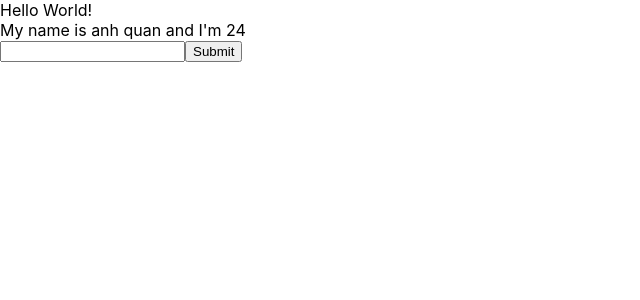
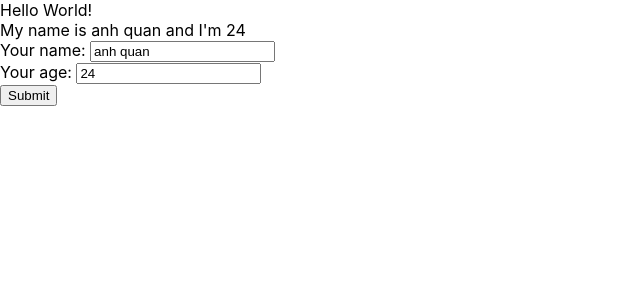
Before and after one commit to anhquan74-dev/learn-react-hoidanit, a React (Create React App) app: page / in a window 1280 px wide. Shown: the top 300 px of the page, without its empty margins (0-640 px from the left). Built offline with nearby package versions, Linux system fonts and the light colour scheme.

Commit message:
video 22

```diff
--- a/src/components/MyComponent.js
+++ b/src/components/MyComponent.js
@@ -1,52 +1,12 @@
 import React from "react";
+import UserInfor from "./UserInfor";
 
 class MyComponent extends React.Component {
-    state = {
-        name: "anh quan",
-        city: "Da Nang",
-        age: 24,
-    };
-
-    handleClick(e) {
-        // console.log(e, e.target)
-        console.log(e.target.innerText)
-        console.log("Random: " + Math.floor((Math.random() * 100) + 1))
-        //merge stage
-        this.setState({
-            // ...this.state,
-            name: 'ANH QUAN',
-            age: Math.floor((Math.random() * 100) + 1)
-        })
-    }
-
-    handleMouseOver(e) {
-        console.log(e.pageX)
-    }
-
-    handleOnChange(e) {
-        console.log(e.target.value)
-        this.setState({
-            name: e.target.value
-        })
-    }
-
-    handleSubmit(e) {
-        e.preventDefault();
-        console.log(this.state)
-    }
 
     render() {
-        return (<div>
-            My name is {this.state.name} and I'm {this.state.age}
-            <br />
-            <form onSubmit={(e) => this.handleSubmit(e)}>
-                <input
-                    type="text"
-                    onChange={(e) => this.handleOnChange(e)}
-                />
-                <button>Submit</button>
-            </form>
-        </div>);
+        return (
+            <UserInfor />
+        );
     }
 }
 
--- /dev/null
+++ b/src/components/UserInfor.js
@@ -0,0 +1,61 @@
+import React from "react";
+
+class UserInfor extends React.Component {
+    state = {
+        name: "anh quan",
+        city: "Da Nang",
+        age: 24,
+    };
+
+    handleOnChangeInput(e) {
+        console.log(e.target.value)
+        this.setState({
+            name: e.target.value
+        })
+    }
+
+    handleOnChangeAge(e) {
+        console.log(e.target.value)
+        this.setState({
+            age: e.target.value
+        })
+    }
+
+    handleSubmit(e) {
+        e.preventDefault();
+        console.log(this.state)
+    }
+
+    render() {
+        return (
+            <div>
+                My name is {this.state.name} and I'm {this.state.age}
+                <br />
+                <form onSubmit={(e) => this.handleSubmit(e)}>
+
+                    <label htmlFor="">Your name: </label>
+                    <input
+                        value={this.state.name}
+                        type="text"
+                        onChange={(e) => this.handleOnChangeInput(e)}
+                    />
+
+                    <br />
+
+                    <label htmlFor="">Your age: </label>
+                    <input
+                        value={this.state.age}
+                        type="text"
+                        onChange={(e) => this.handleOnChangeAge(e)}
+                    />
+
+                    <br />
+                    <button>Submit</button>
+
+                </form>
+            </div>
+        )
+    }
+}
+
+export default UserInfor
```
